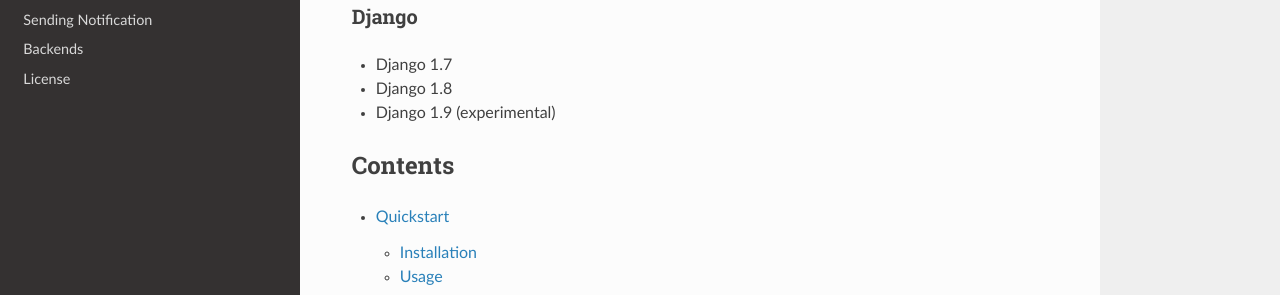
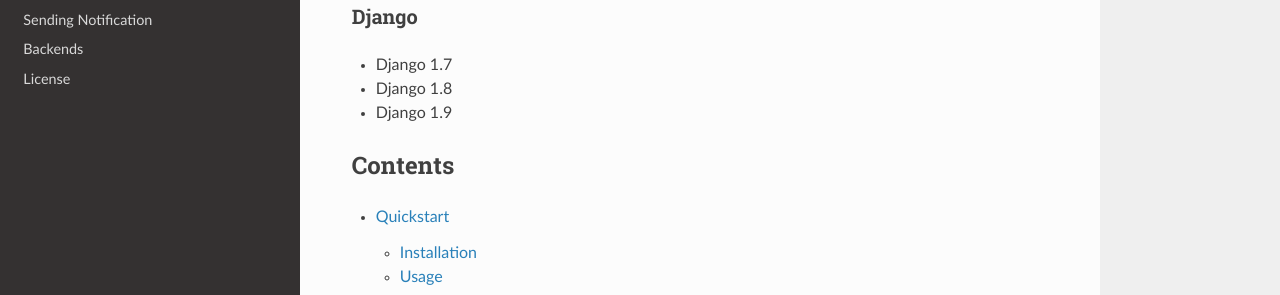
Before and after one commit to ymyzk/kawasemi, a Sphinx documentation site: the page built from docs/source/index.rst, in a window 1280 px wide and 900 px high, scrolled down 528 px. Shown: the part 155-450 px from the top of the window. Built offline with Sphinx 7.4.7 and the Read the Docs theme 2.0.0, drawn with Linux system fonts in a browser that asks for light colours.

Commit message:
Ready for Django 1.9

```diff
--- a/README.rst
+++ b/README.rst
@@ -52,8 +52,7 @@
 ^^^^^^
 * Django 1.7
 * Django 1.8
-* Django 1.9 (experimental)
-
+* Django 1.9
 
 Installation
 ------------
--- a/docs/source/index.rst
+++ b/docs/source/index.rst
@@ -28,7 +28,7 @@
 ^^^^^^
 * Django 1.7
 * Django 1.8
-* Django 1.9 (experimental)
+* Django 1.9
 
 Contents
 --------
```
Also changed, not shown: 1 other file.
